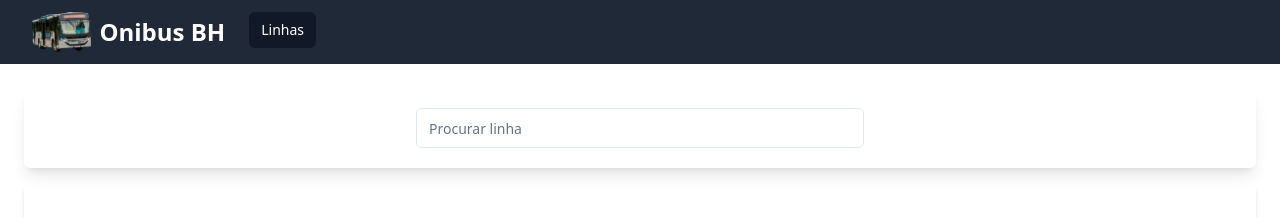
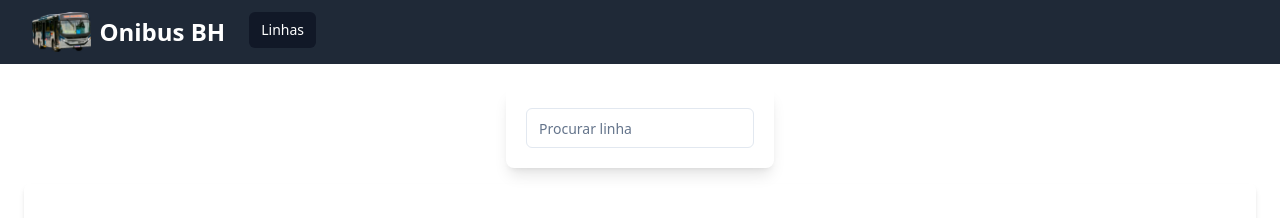
Before and after one commit to oDaviML/onibus-bh, a React (Vite) app: page / in a window 1280 px wide. Shown: the top 218 px of the page. Built offline with nearby package versions, Linux system fonts and the light colour scheme; no server answers.

Commit message:
fix: Alterações no loading, e na interface

```diff
--- a/src/hooks/useOnibus.ts
+++ b/src/hooks/useOnibus.ts
@@ -18,7 +18,7 @@ export const useOnibusByLinha = (numeroLinha: number, sentido: number) => {
 		queryKey: ["listaOnibusLinha", numeroLinha],
 		queryFn: () => getOnibusByLinha(numeroLinha, sentido),
 		enabled: !!numeroLinha,
-		refetchInterval: 20000,
+		refetchInterval: 10000,
 	});
 
 	return {
--- a/src/routes/index.tsx
+++ b/src/routes/index.tsx
@@ -23,11 +23,11 @@ function RouteComponent() {
 	};
 
 	return (
-		<section className="flex flex-col gap-4">
-			<header className="p-5 shadow-lg rounded-md flex flex-col items-center">
+		<section className="flex flex-col gap-4 items-center">
+			<header className="p-5 shadow-lg rounded-lg flex flex-col items-center max-w-lg">
 				<Input type="text" placeholder="Procurar linha" className="max-w-md" onChange={(e) => handleFilter(e)} />
 			</header>
-			<div className="p-5 shadow-md rounded-md flex flex-col items-center">
+			<div className="p-5 shadow-md rounded-md flex flex-col items-center w-full">
 				<section className="grid grid-cols-2 md:flex gap-4 flex-wrap my-4 justify-center">
 					{!isLoading &&
 						linhasFiltradas.length === 0 &&
@@ -46,7 +46,7 @@ function RouteComponent() {
 							/>
 						))}
 					{isLoading && (
-						<section>
+						<section className="col-span-2">
 							{/* Spinner de carregamento */}
 							<svg
 								aria-hidden="true"
--- a/vite.config.ts
+++ b/vite.config.ts
@@ -5,6 +5,7 @@ import { defineConfig } from "vite";
 
 export default defineConfig({
 	plugins: [react(), TanStackRouterVite()],
+	base: "/",
 	resolve: {
 		alias: {
 			"@": path.resolve(__dirname, "./src"),
```
